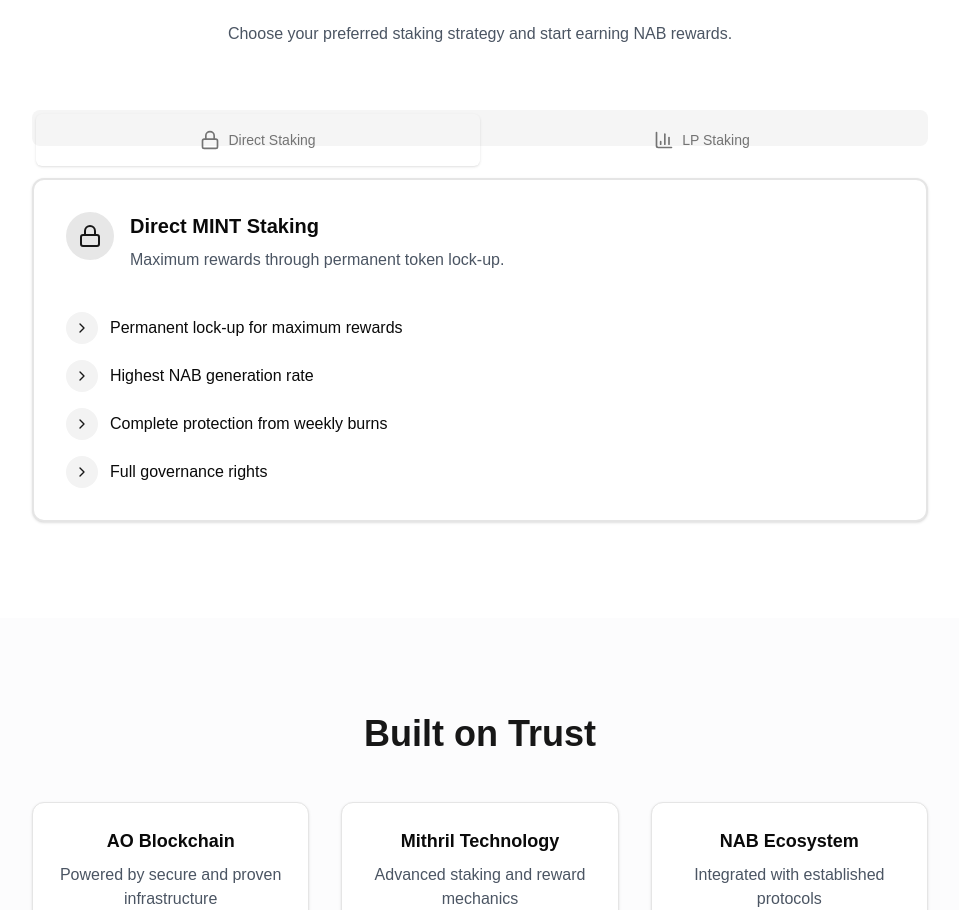
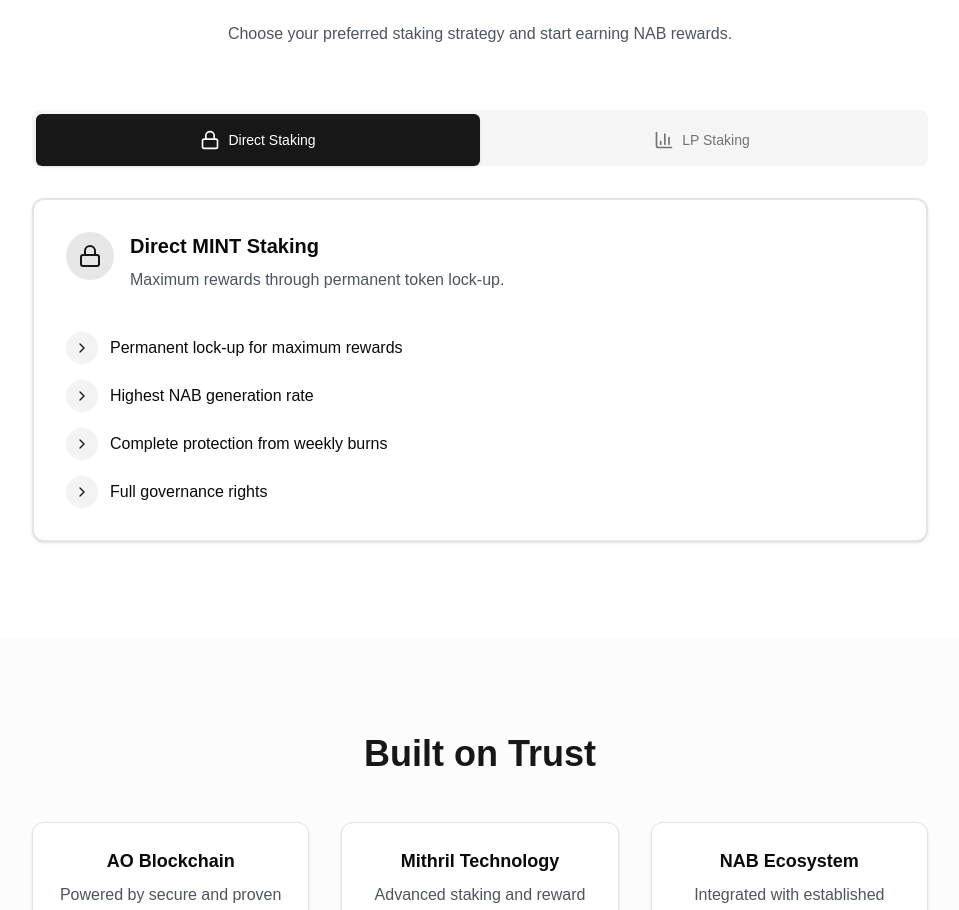
Before and after one commit to skyf0xx/mint, a Next.js app: page / in a window 1280 px wide. Shown: the part 1475-2385 px from the top of the page, without its empty margins (160-1119 px from the left). Built offline with nearby package versions, Linux system fonts and the light colour scheme.

Commit message:
fix: button height

```diff
--- a/sections/how-it-works.tsx
+++ b/sections/how-it-works.tsx
@@ -14,17 +14,26 @@ const HowItWorks = () => {
             </div>
 
             <Tabs defaultValue="direct" className="max-w-4xl mx-auto">
-                <TabsList className="grid grid-cols-2 w-full mb-8">
-                    <TabsTrigger value="direct" className="py-4">
-                        <Lock className="w-5 h-5 mr-2" />
-                        Direct Staking
-                    </TabsTrigger>
-                    <TabsTrigger value="lp" className="py-4">
-                        <BarChart3 className="w-5 h-5 mr-2" />
-                        LP Staking
-                    </TabsTrigger>
-                </TabsList>
+                <div className="w-full mb-8">
+                    <TabsList className="w-full grid grid-cols-2 h-14">
+                        <TabsTrigger
+                            value="direct"
+                            className="w-full flex items-center justify-center gap-2 px-8 py-4 data-[state=active]:bg-primary data-[state=active]:text-white"
+                        >
+                            <Lock className="w-5 h-5" />
+                            Direct Staking
+                        </TabsTrigger>
+                        <TabsTrigger
+                            value="lp"
+                            className="w-full flex items-center justify-center gap-2 px-8 py-4 data-[state=active]:bg-primary data-[state=active]:text-white"
+                        >
+                            <BarChart3 className="w-5 h-5" />
+                            LP Staking
+                        </TabsTrigger>
+                    </TabsList>
+                </div>
 
+                {/* Rest of the component remains the same */}
                 <TabsContent value="direct">
                     <Card className="border-2">
                         <CardContent className="p-8">
```
